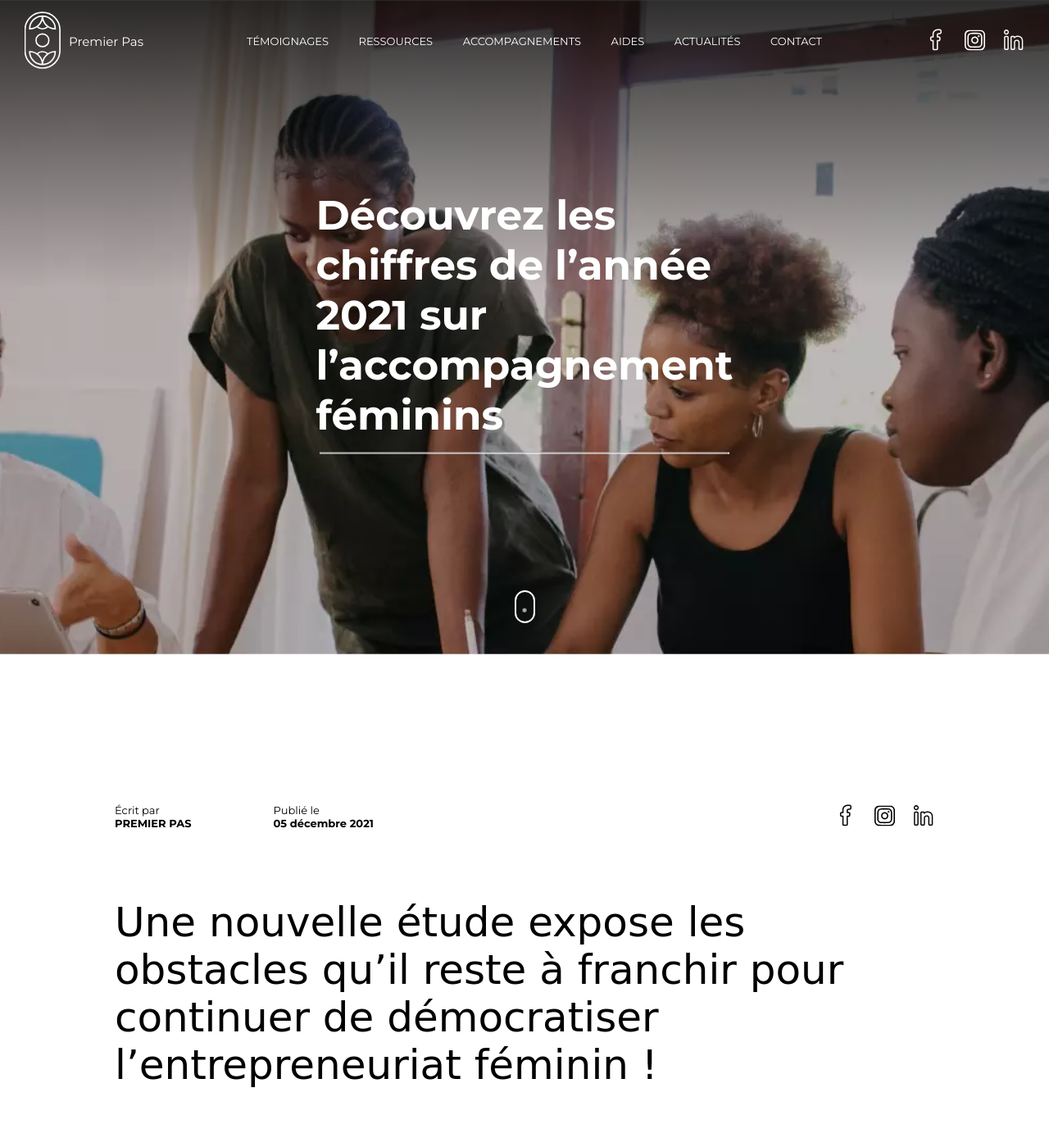
After one commit to rilbo/moonwolf, a PHP site: page /article.php in a window 1280 px wide. The commit adds this page. Shown: the top 1388 px of the page at 82% size. Run offline with PHP 8.4, Linux system fonts and the light colour scheme; style sheets or scripts are compiled from the project's sources; some web fonts are replaced.

Commit message:
ajout page article

```diff
--- /dev/null
+++ b/article.php
@@ -0,0 +1,162 @@
+<!DOCTYPE html>
+<html lang="en">
+<?php
+include_once "./src/include/head.inc.php";
+?>
+<body>
+<header>
+  <nav>
+    <input type="checkbox" id="nav-check" />
+
+    <div class="nav-logo">
+      <a href="/">
+        <svg xmlns="http://www.w3.org/2000/svg" xmlns:xlink="http://www.w3.org/1999/xlink" width="44" height="70" viewBox="0 0 53 83">
+            <path id="Tracé_13" data-name="Tracé 13" d="M28.651,3A25.651,25.651,0,0,1,54.3,28.651V59.432a25.651,25.651,0,0,1-51.3,0V28.651A25.651,25.651,0,0,1,28.651,3" transform="translate(-2.384 -2.384)" fill="none" stroke="#fff" stroke-miterlimit="10" stroke-width="2"/>
+            <path id="Tracé_14" data-name="Tracé 14" d="M47.469,85.174h0a10.854,10.854,0,0,1,15.35,0m11.136-3.179a18.811,18.811,0,0,1-18.811,18.811h0A18.811,18.811,0,0,1,73.954,81.995ZM55.144,100.805A18.811,18.811,0,0,0,36.333,81.995a18.811,18.811,0,0,0,18.811,18.811ZM62.819,45.3h0a10.854,10.854,0,0,1-15.35,0M36.333,48.477a18.811,18.811,0,0,1,18.811-18.81A18.811,18.811,0,0,1,36.333,48.478Zm18.811-18.81A18.811,18.811,0,0,0,73.954,48.478h0A18.811,18.811,0,0,0,55.144,29.667Z" transform="translate(-28.877 -23.579)" fill="none" stroke="#fff" stroke-linecap="round" stroke-miterlimit="10" stroke-width="2"/>
+            <path id="Tracé_15" data-name="Tracé 15" d="M100.977,166.572a9.405,9.405,0,1,1-9.405-9.405A9.405,9.405,0,0,1,100.977,166.572Z" transform="translate(-65.305 -124.915)" fill="none" stroke="#fff" stroke-linecap="round" stroke-miterlimit="10" stroke-width="2"/>
+        </svg>
+      </a>
+      <p>Premier Pas</p>
+    </div>
+
+    <div class="nav-btn">
+      <label for="nav-check">
+        <span></span>
+        <span></span>
+        <span></span>
+      </label>
+    </div>
+    <ul class="nav-links">
+      <li><a href="#div__temoignages">Témoignages</a></li>
+      <li><a href="#div__ressources">Ressources</a></li>
+      <li><a href="#div__offres">Accompagnements</a></li>
+      <li><a href="#div__aides_femmes">Aides</a></li>
+      <li><a href="#div__actualites">Actualités</a></li>
+      <li><a href="#div__contact">Contact</a></li>
+    </ul>
+    <div class="nav-icons">
+      <a target="_blank" href="https://www.facebook.com/Premier-Pas-103213425532596">
+        <svg width="27" height="27" viewBox="0 0 27 27" fill="none" xmlns="http://www.w3.org/2000/svg">
+          <path d="M14.8069 7.76663C14.8069 5.90949 15.7445 5.90949 16.6821 5.90949H17.8072C17.995 5.91199 18.1815 5.87718 18.3555 5.80714C18.5295 5.73709 18.6877 5.63322 18.8205 5.50165C18.9533 5.37009 19.0582 5.2135 19.1289 5.04113C19.1997 4.86876 19.2348 4.6841 19.2323 4.49806V2.75234C19.2323 2.56542 19.1948 2.38035 19.122 2.20789C19.0492 2.03543 18.9426 1.879 18.8083 1.74769C18.6739 1.61638 18.5146 1.51281 18.3395 1.44298C18.1645 1.37315 17.9771 1.33846 17.7884 1.34092L15.1257 1.30377C14.3504 1.27407 13.5778 1.41135 12.8612 1.70612C12.1447 2.00089 11.5013 2.44614 10.9753 3.01113C10.4494 3.57613 10.0536 4.24742 9.81509 4.97866C9.57661 5.70991 9.50117 6.4837 9.59399 7.24663V9.93949H8.11262C7.73465 9.93949 7.37217 10.0882 7.10491 10.3529C6.83765 10.6176 6.6875 10.9766 6.6875 11.3509V13.0966C6.6875 13.471 6.83765 13.83 7.10491 14.0947C7.37217 14.3594 7.73465 14.5081 8.11262 14.5081H9.59399V24.4809C9.59399 24.7272 9.69277 24.9634 9.8686 25.1375C10.0444 25.3117 10.2829 25.4095 10.5316 25.4095H13.9256C14.1644 25.3953 14.3886 25.2912 14.5525 25.1186C14.7163 24.946 14.8073 24.7178 14.8069 24.4809V14.5081H16.4571C16.835 14.5081 17.1975 14.3594 17.4648 14.0947C17.732 13.83 17.8822 13.471 17.8822 13.0966V11.3509C17.8822 10.9766 17.732 10.6176 17.4648 10.3529C17.1975 10.0882 16.835 9.93949 16.4571 9.93949H14.8069V7.76663Z" stroke-width="1.5" stroke-linecap="round" stroke-linejoin="round"/>
+        </svg>
+      </a>
+
+      <a target="_blank" href="https://www.instagram.com/premierpas_off/">
+        <svg width="27" height="27" viewBox="0 0 27 26" fill="none" xmlns="http://www.w3.org/2000/svg">
+          <g clip-path="url(#clip0_755_462)">
+            <path d="M21.0026 26.0009H6.01012C5.872 25.9582 5.73764 25.9093 5.59826 25.8754C2.9614 25.2375 1.04528 22.9748 1.02644 20.3367C0.995053 15.7787 0.987519 11.2207 1.02644 6.66391C1.05281 3.63905 3.5729 1.07376 6.60027 1.03609C11.1985 0.978327 15.7979 1.0047 20.3974 1.03609C21.874 1.04362 23.1322 1.66391 24.2045 2.66843C25.1801 3.58506 25.6887 4.74653 25.9976 6.01851V21.011C25.646 21.8397 25.3936 22.7325 24.9202 23.4859C24.0274 24.9048 22.6123 25.628 21.0026 26.0009ZM13.5051 24.3924V24.4389C15.5669 24.4389 17.6286 24.4477 19.6892 24.4314C20.2082 24.4467 20.727 24.3969 21.2336 24.2832C23.2502 23.7445 24.4242 22.121 24.433 19.8482C24.4493 15.6217 24.4556 11.3952 24.4192 7.16617C24.4192 6.45673 24.2936 5.68827 24.0036 5.05417C23.1799 3.27993 21.6656 2.56547 19.7507 2.57049C15.7125 2.58054 11.6731 2.57049 7.63368 2.57049C7.19671 2.57049 6.75472 2.59184 6.32528 2.63202C4.39535 2.81158 2.6839 4.47657 2.64121 6.41404C2.56336 10.4924 2.58721 14.5758 2.57717 18.6541C2.57717 19.341 2.57717 20.0353 2.63744 20.7121C2.78435 22.5642 4.52092 24.3184 6.38682 24.3698C8.75748 24.4427 11.1319 24.3924 13.5051 24.3924Z"/>
+            <path d="M4.40513 13.4999C4.40513 12.0421 4.33858 10.5817 4.4202 9.12896C4.57088 6.4268 6.52593 4.47552 9.20925 4.40897C12.0797 4.33698 14.9522 4.33698 17.8268 4.40897C20.4147 4.47552 22.4262 6.31882 22.5518 8.9042C22.6974 11.9353 22.71 14.9853 22.5518 18.0165C22.4137 20.755 20.2766 22.5908 17.5166 22.6197C14.8308 22.646 12.145 22.6511 9.46038 22.6197C6.53849 22.5833 4.44657 20.4851 4.39007 17.5594C4.36495 16.2071 4.39007 14.8535 4.39007 13.5011L4.40513 13.4999ZM21.0174 13.5514C21.0174 12.0534 21.0676 10.5529 21.0048 9.05739C20.9358 7.39868 19.6638 6.05136 18.0176 6.00993C15.0443 5.93626 12.0692 5.93375 9.09248 6.00239C7.31699 6.0476 6.0425 7.36352 6.00483 9.14152C5.94331 12.0747 5.95084 15.0117 6.00483 17.9449C6.03748 19.5697 7.37475 20.9584 8.98952 20.9961C12.0031 21.0664 15.0196 21.0664 18.039 20.9961C19.6136 20.9584 20.9395 19.5483 20.9986 17.9826C21.0588 16.5084 21.0161 15.0293 21.0161 13.5514H21.0174Z" />
+            <path d="M17.9127 13.4775C17.9174 14.3504 17.6627 15.2051 17.181 15.933C16.6992 16.661 16.0121 17.2294 15.2067 17.5662C14.4014 17.903 13.5141 17.993 12.6576 17.8248C11.801 17.6566 11.0137 17.2377 10.3956 16.6213C9.77742 16.005 9.3563 15.2189 9.18562 14.3628C9.01495 13.5067 9.10241 12.6192 9.43692 11.8129C9.77143 11.0066 10.3379 10.3179 11.0645 9.83401C11.7911 9.35016 12.645 9.09304 13.5179 9.09527C14.0948 9.09245 14.6665 9.20379 15.2001 9.42286C15.7338 9.64193 16.2188 9.96442 16.6273 10.3717C17.0358 10.7791 17.3597 11.2632 17.5803 11.7962C17.8009 12.3292 17.9138 12.9006 17.9127 13.4775ZM13.4928 16.3655C14.059 16.3682 14.6133 16.203 15.0856 15.8907C15.5579 15.5784 15.927 15.133 16.1462 14.6109C16.3654 14.0889 16.4249 13.5135 16.3171 12.9577C16.2093 12.4018 15.9391 11.8904 15.5407 11.4881C15.1422 11.0858 14.6334 10.8106 14.0786 10.6975C13.5238 10.5843 12.9479 10.6383 12.4238 10.8524C11.8996 11.0666 11.4507 11.4313 11.1339 11.9006C10.817 12.3699 10.6465 12.9226 10.6437 13.4888C10.645 14.2466 10.9447 14.9734 11.4779 15.5118C12.0112 16.0502 12.735 16.3569 13.4928 16.3655Z" />
+            <path d="M19.4961 8.71725C19.477 9.02053 19.3459 9.30589 19.1282 9.51797C18.9106 9.73004 18.6219 9.85369 18.3183 9.86492C18.162 9.86603 18.0071 9.83583 17.8626 9.7761C17.7182 9.71636 17.5872 9.6283 17.4774 9.51712C17.3675 9.40594 17.2811 9.27388 17.2231 9.12874C17.1652 8.9836 17.1368 8.82833 17.1399 8.67207C17.1429 8.51581 17.1772 8.36174 17.2407 8.21895C17.3042 8.07616 17.3957 7.94754 17.5098 7.84069C17.6238 7.73383 17.7581 7.6509 17.9047 7.59679C18.0514 7.54268 18.2073 7.51849 18.3635 7.52564C18.6667 7.54775 18.9507 7.6821 19.1602 7.90245C19.3696 8.1228 19.4894 8.41332 19.4961 8.71725ZM18.882 8.64066C18.5832 8.49249 18.4187 8.34432 18.2705 8.35939C18.1967 8.38819 18.1318 8.436 18.0824 8.49796C18.033 8.55993 18.0009 8.63384 17.9893 8.71223C18.0043 8.83779 18.2115 9.03367 18.3258 9.0274C18.4689 9.01986 18.6108 8.84156 18.882 8.64066Z" />
+          </g>
+          <defs>
+            <clipPath id="clip0_755_462">
+              <rect width="25" height="25" fill="white" transform="translate(1 1)"/>
+            </clipPath>
+          </defs>
+        </svg>
+      </a>
+      <a target="_blank" href="https://www.linkedin.com/company/premier-pas-off/">
+        <svg width="27" height="27" viewBox="0 0 28 26" fill="none" xmlns="http://www.w3.org/2000/svg">
+          <path d="M7.62072 3.17548C7.62581 3.82424 7.37297 4.44893 6.91684 4.91457C6.46071 5.38022 5.83791 5.64944 5.18301 5.66405C4.52947 5.64031 3.91012 5.3688 3.45295 4.90566C2.99578 4.44251 2.73574 3.82312 2.72656 3.17548C2.75497 2.54449 3.02458 1.94781 3.48072 1.50639C3.93687 1.06498 4.54542 0.811853 5.18301 0.79834C5.81875 0.812106 6.42516 1.06586 6.87827 1.50771C7.33138 1.94956 7.59696 2.54615 7.62072 3.17548ZM2.98908 10.0841C2.98908 8.65405 3.90791 8.87691 5.18301 8.87691C6.45812 8.87691 7.35819 8.65405 7.35819 10.0841V24.0126C7.35819 25.4612 6.43937 25.1641 5.18301 25.1641C3.92666 25.1641 2.98908 25.4612 2.98908 24.0126V10.0841Z" stroke-width="1.5" stroke-linecap="round" stroke-linejoin="round"/>
+          <path d="M11.1455 10.0839C11.1455 9.28536 11.4455 8.98822 11.9143 8.89536C12.3831 8.8025 13.9957 8.89536 14.5583 8.89536C15.1208 8.89536 15.3459 9.80536 15.3271 10.4925C15.8083 9.85289 16.4472 9.34627 17.1826 9.02111C17.918 8.69595 18.7254 8.56314 19.5274 8.63536C20.3151 8.58767 21.104 8.70462 21.843 8.97862C22.582 9.25261 23.2545 9.67751 23.8169 10.2257C24.3793 10.7739 24.8189 11.4332 25.1072 12.1606C25.3955 12.8881 25.5261 13.6675 25.4904 14.4482V23.9568C25.4904 25.4054 24.5904 25.1082 23.3153 25.1082C22.0402 25.1082 21.1401 25.4054 21.1401 23.9568V16.5282C21.173 16.1459 21.1226 15.761 20.992 15.3997C20.8615 15.0384 20.654 14.7092 20.3836 14.4344C20.1133 14.1596 19.7863 13.9456 19.425 13.807C19.0638 13.6684 18.6766 13.6084 18.2898 13.6311C17.9049 13.6214 17.5222 13.6928 17.1672 13.8406C16.8122 13.9884 16.493 14.2092 16.2306 14.4883C15.9682 14.7675 15.7687 15.0987 15.6453 15.46C15.5218 15.8212 15.4773 16.2043 15.5146 16.5839V24.0125C15.5146 25.4611 14.5958 25.1639 13.3207 25.1639C12.0456 25.1639 11.1455 25.4611 11.1455 24.0125V10.0839Z" stroke-width="1.5" stroke-linecap="round" stroke-linejoin="round"/>
+        </svg>
+      </a>
+    </div>
+  </nav>
+
+  <div id="div__first_view">
+    <div id="filtre"></div>
+    <figure>
+      <picture>
+        <source srcset="assets/img/Fond-tablette.webp" media="(max-width: 1024px)" type="image/webp">
+        <source srcset="assets/img/Fond-tablette.png" media="(max-width: 1024px)" type="image/png">
+        <source srcset="assets/img/Fond.webp" type="image/webp">
+        <img src="assets/img/Fond.png" alt="Femme souriant à l'objectif">
+        <picture>
+    </figure>
+    <div class="first_view__text--center">
+        <h1>Découvrez les chiffres de l’année 2021 sur l’accompagnement féminins</h1>
+        <hr />
+    </div>
+    <div class="mouse">
+      <div class="mouse-shape">
+        <div class="mouse-animation"></div>
+      </div>
+    </div>
+  </div>
+</header>
+
+<section id="div__article">
+   <div>
+        <article class="article_header">
+            <div>
+            <p>Écrit par<br><span>PREMIER PAS</span></p>
+            <p>Publié le<br><span>05 décembre 2021</span></p>
+            </div>
+            <div class="nav-icons">
+      <a target="_blank" href="https://www.facebook.com/Premier-Pas-103213425532596">
+        <svg width="27" height="27" viewBox="0 0 27 27" fill="none" xmlns="http://www.w3.org/2000/svg">
+          <path d="M14.8069 7.76663C14.8069 5.90949 15.7445 5.90949 16.6821 5.90949H17.8072C17.995 5.91199 18.1815 5.87718 18.3555 5.80714C18.5295 5.73709 18.6877 5.63322 18.8205 5.50165C18.9533 5.37009 19.0582 5.2135 19.1289 5.04113C19.1997 4.86876 19.2348 4.6841 19.2323 4.49806V2.75234C19.2323 2.56542 19.1948 2.38035 19.122 2.20789C19.0492 2.03543 18.9426 1.879 18.8083 1.74769C18.6739 1.61638 18.5146 1.51281 18.3395 1.44298C18.1645 1.37315 17.9771 1.33846 17.7884 1.34092L15.1257 1.30377C14.3504 1.27407 13.5778 1.41135 12.8612 1.70612C12.1447 2.00089 11.5013 2.44614 10.9753 3.01113C10.4494 3.57613 10.0536 4.24742 9.81509 4.97866C9.57661 5.70991 9.50117 6.4837 9.59399 7.24663V9.93949H8.11262C7.73465 9.93949 7.37217 10.0882 7.10491 10.3529C6.83765 10.6176 6.6875 10.9766 6.6875 11.3509V13.0966C6.6875 13.471 6.83765 13.83 7.10491 14.0947C7.37217 14.3594 7.73465 14.5081 8.11262 14.5081H9.59399V24.4809C9.59399 24.7272 9.69277 24.9634 9.8686 25.1375C10.0444 25.3117 10.2829 25.4095 10.5316 25.4095H13.9256C14.1644 25.3953 14.3886 25.2912 14.5525 25.1186C14.7163 24.946 14.8073 24.7178 14.8069 24.4809V14.5081H16.4571C16.835 14.5081 17.1975 14.3594 17.4648 14.0947C17.732 13.83 17.8822 13.471 17.8822 13.0966V11.3509C17.8822 10.9766 17.732 10.6176 17.4648 10.3529C17.1975 10.0882 16.835 9.93949 16.4571 9.93949H14.8069V7.76663Z" stroke-width="1.5" stroke-linecap="round" stroke-linejoin="round"/>
+        </svg>
+      </a>
+
+      <a target="_blank" href="https://www.instagram.com/premierpas_off/">
+        <svg width="27" height="27" viewBox="0 0 27 26" fill="none" xmlns="http://www.w3.org/2000/svg">
+          <g clip-path="url(#clip0_755_462)">
+            <path d="M21.0026 26.0009H6.01012C5.872 25.9582 5.73764 25.9093 5.59826 25.8754C2.9614 25.2375 1.04528 22.9748 1.02644 20.3367C0.995053 15.7787 0.987519 11.2207 1.02644 6.66391C1.05281 3.63905 3.5729 1.07376 6.60027 1.03609C11.1985 0.978327 15.7979 1.0047 20.3974 1.03609C21.874 1.04362 23.1322 1.66391 24.2045 2.66843C25.1801 3.58506 25.6887 4.74653 25.9976 6.01851V21.011C25.646 21.8397 25.3936 22.7325 24.9202 23.4859C24.0274 24.9048 22.6123 25.628 21.0026 26.0009ZM13.5051 24.3924V24.4389C15.5669 24.4389 17.6286 24.4477 19.6892 24.4314C20.2082 24.4467 20.727 24.3969 21.2336 24.2832C23.2502 23.7445 24.4242 22.121 24.433 19.8482C24.4493 15.6217 24.4556 11.3952 24.4192 7.16617C24.4192 6.45673 24.2936 5.68827 24.0036 5.05417C23.1799 3.27993 21.6656 2.56547 19.7507 2.57049C15.7125 2.58054 11.6731 2.57049 7.63368 2.57049C7.19671 2.57049 6.75472 2.59184 6.32528 2.63202C4.39535 2.81158 2.6839 4.47657 2.64121 6.41404C2.56336 10.4924 2.58721 14.5758 2.57717 18.6541C2.57717 19.341 2.57717 20.0353 2.63744 20.7121C2.78435 22.5642 4.52092 24.3184 6.38682 24.3698C8.75748 24.4427 11.1319 24.3924 13.5051 24.3924Z"/>
+            <path d="M4.40513 13.4999C4.40513 12.0421 4.33858 10.5817 4.4202 9.12896C4.57088 6.4268 6.52593 4.47552 9.20925 4.40897C12.0797 4.33698 14.9522 4.33698 17.8268 4.40897C20.4147 4.47552 22.4262 6.31882 22.5518 8.9042C22.6974 11.9353 22.71 14.9853 22.5518 18.0165C22.4137 20.755 20.2766 22.5908 17.5166 22.6197C14.8308 22.646 12.145 22.6511 9.46038 22.6197C6.53849 22.5833 4.44657 20.4851 4.39007 17.5594C4.36495 16.2071 4.39007 14.8535 4.39007 13.5011L4.40513 13.4999ZM21.0174 13.5514C21.0174 12.0534 21.0676 10.5529 21.0048 9.05739C20.9358 7.39868 19.6638 6.05136 18.0176 6.00993C15.0443 5.93626 12.0692 5.93375 9.09248 6.00239C7.31699 6.0476 6.0425 7.36352 6.00483 9.14152C5.94331 12.0747 5.95084 15.0117 6.00483 17.9449C6.03748 19.5697 7.37475 20.9584 8.98952 20.9961C12.0031 21.0664 15.0196 21.0664 18.039 20.9961C19.6136 20.9584 20.9395 19.5483 20.9986 17.9826C21.0588 16.5084 21.0161 15.0293 21.0161 13.5514H21.0174Z" />
+            <path d="M17.9127 13.4775C17.9174 14.3504 17.6627 15.2051 17.181 15.933C16.6992 16.661 16.0121 17.2294 15.2067 17.5662C14.4014 17.903 13.5141 17.993 12.6576 17.8248C11.801 17.6566 11.0137 17.2377 10.3956 16.6213C9.77742 16.005 9.3563 15.2189 9.18562 14.3628C9.01495 13.5067 9.10241 12.6192 9.43692 11.8129C9.77143 11.0066 10.3379 10.3179 11.0645 9.83401C11.7911 9.35016 12.645 9.09304 13.5179 9.09527C14.0948 9.09245 14.6665 9.20379 15.2001 9.42286C15.7338 9.64193 16.2188 9.96442 16.6273 10.3717C17.0358 10.7791 17.3597 11.2632 17.5803 11.7962C17.8009 12.3292 17.9138 12.9006 17.9127 13.4775ZM13.4928 16.3655C14.059 16.3682 14.6133 16.203 15.0856 15.8907C15.5579 15.5784 15.927 15.133 16.1462 14.6109C16.3654 14.0889 16.4249 13.5135 16.3171 12.9577C16.2093 12.4018 15.9391 11.8904 15.5407 11.4881C15.1422 11.0858 14.6334 10.8106 14.0786 10.6975C13.5238 10.5843 12.9479 10.6383 12.4238 10.8524C11.8996 11.0666 11.4507 11.4313 11.1339 11.9006C10.817 12.3699 10.6465 12.9226 10.6437 13.4888C10.645 14.2466 10.9447 14.9734 11.4779 15.5118C12.0112 16.0502 12.735 16.3569 13.4928 16.3655Z" />
+            <path d="M19.4961 8.71725C19.477 9.02053 19.3459 9.30589 19.1282 9.51797C18.9106 9.73004 18.6219 9.85369 18.3183 9.86492C18.162 9.86603 18.0071 9.83583 17.8626 9.7761C17.7182 9.71636 17.5872 9.6283 17.4774 9.51712C17.3675 9.40594 17.2811 9.27388 17.2231 9.12874C17.1652 8.9836 17.1368 8.82833 17.1399 8.67207C17.1429 8.51581 17.1772 8.36174 17.2407 8.21895C17.3042 8.07616 17.3957 7.94754 17.5098 7.84069C17.6238 7.73383 17.7581 7.6509 17.9047 7.59679C18.0514 7.54268 18.2073 7.51849 18.3635 7.52564C18.6667 7.54775 18.9507 7.6821 19.1602 7.90245C19.3696 8.1228 19.4894 8.41332 19.4961 8.71725ZM18.882 8.64066C18.5832 8.49249 18.4187 8.34432 18.2705 8.35939C18.1967 8.38819 18.1318 8.436 18.0824 8.49796C18.033 8.55993 18.0009 8.63384 17.9893 8.71223C18.0043 8.83779 18.2115 9.03367 18.3258 9.0274C18.4689 9.01986 18.6108 8.84156 18.882 8.64066Z" />
+          </g>
+          <defs>
+            <clipPath id="clip0_755_462">
+              <rect width="25" height="25" fill="white" transform="translate(1 1)"/>
+            </clipPath>
+          </defs>
+        </svg>
+      </a>
+      <a target="_blank" href="https://www.linkedin.com/company/premier-pas-off/">
+        <svg width="27" height="27" viewBox="0 0 28 26" fill="none" xmlns="http://www.w3.org/2000/svg">
+          <path d="M7.62072 3.17548C7.62581 3.82424 7.37297 4.44893 6.91684 4.91457C6.46071 5.38022 5.83791 5.64944 5.18301 5.66405C4.52947 5.64031 3.91012 5.3688 3.45295 4.90566C2.99578 4.44251 2.73574 3.82312 2.72656 3.17548C2.75497 2.54449 3.02458 1.94781 3.48072 1.50639C3.93687 1.06498 4.54542 0.811853 5.18301 0.79834C5.81875 0.812106 6.42516 1.06586 6.87827 1.50771C7.33138 1.94956 7.59696 2.54615 7.62072 3.17548ZM2.98908 10.0841C2.98908 8.65405 3.90791 8.87691 5.18301 8.87691C6.45812 8.87691 7.35819 8.65405 7.35819 10.0841V24.0126C7.35819 25.4612 6.43937 25.1641 5.18301 25.1641C3.92666 25.1641 2.98908 25.4612 2.98908 24.0126V10.0841Z" stroke-width="1.5" stroke-linecap="round" stroke-linejoin="round"/>
+          <path d="M11.1455 10.0839C11.1455 9.28536 11.4455 8.98822 11.9143 8.89536C12.3831 8.8025 13.9957 8.89536 14.5583 8.89536C15.1208 8.89536 15.3459 9.80536 15.3271 10.4925C15.8083 9.85289 16.4472 9.34627 17.1826 9.02111C17.918 8.69595 18.7254 8.56314 19.5274 8.63536C20.3151 8.58767 21.104 8.70462 21.843 8.97862C22.582 9.25261 23.2545 9.67751 23.8169 10.2257C24.3793 10.7739 24.8189 11.4332 25.1072 12.1606C25.3955 12.8881 25.5261 13.6675 25.4904 14.4482V23.9568C25.4904 25.4054 24.5904 25.1082 23.3153 25.1082C22.0402 25.1082 21.1401 25.4054 21.1401 23.9568V16.5282C21.173 16.1459 21.1226 15.761 20.992 15.3997C20.8615 15.0384 20.654 14.7092 20.3836 14.4344C20.1133 14.1596 19.7863 13.9456 19.425 13.807C19.0638 13.6684 18.6766 13.6084 18.2898 13.6311C17.9049 13.6214 17.5222 13.6928 17.1672 13.8406C16.8122 13.9884 16.493 14.2092 16.2306 14.4883C15.9682 14.7675 15.7687 15.0987 15.6453 15.46C15.5218 15.8212 15.4773 16.2043 15.5146 16.5839V24.0125C15.5146 25.4611 14.5958 25.1639 13.3207 25.1639C12.0456 25.1639 11.1455 25.4611 11.1455 24.0125V10.0839Z" stroke-width="1.5" stroke-linecap="round" stroke-linejoin="round"/>
+        </svg>
+      </a>
+    </div>
+        </article class="article_title">
+          <h2>Une nouvelle étude expose les obstacles qu’il reste à franchir pour continuer de démocratiser l’entrepreneuriat féminin !</h2>
+        <article>
+
+        </article>
+
+        <article class="article_texte">
+            <div>
+          <p>« Pour aider les femmes à se lancer dans l’entrepreneuriat, l’essentiel se trouve dans l’accompagnement.
+              Tout d’abord, par les proches qui sont les premiers soutiens d’un projet. Mais aussi par des instances, des organisations locales, des entreprises qui croient en elles.
+              De plus en plus de femmes rêvent d’entreprendre ou de se lancer en freelance, <span>afin de créer le métier qui leur ressemble</span>.
+
+              <br><br>C’est aussi pour ça que nous avons crée Premier Pas : pour aider ces femmes entrepreneures,
+              un public trop souvent laissé de côté, à concrétiser leurs projets, les rendre pérennes et les mettre en lumière par la création d’un positionnement différenciant, d’une image de marque propre,
+              et par la maîtrise de leviers digitaux tels qu’un site internet performant, le référencement naturel et payant, la communication sur les réseaux sociaux, etc »
+              <br><br>
+            </p>
+            <p>
+            Dans l’Hexagone, la part d’entreprises individuelles créées par des femmes est de 40%. Si on élargit le spectre à l’ensemble des entreprises, la proportion baisse à 30% selon les dernières données.
+            C’est un chiffre qui n’a pas augmenté depuis 10 ans. C’est encourageant, mais il y a encore du chemin à faire, surtout quand on considère que 82% des femmes de la population active ont déjà envisagé l’entrepreneuriat parmi les choix possibles d’orientation professionnelle contre 86% des hommes.
+            La différence est donc dans l’application de cette idée, parfois de cette envie : on pousse peu les femmes à entreprendre. Ce qui est vraiment dommage. <br><br>
+
+            Les femmes sont pourtant des entrepreneures qui ont à cœur de réussir, d’impacter les autres. 60% des femmes voient l’entrepreneuriat comme une forme d’engagement pour changer la société,
+            contre 51% chez les hommes. C’est aussi un moyen de « donner plus de sens à leur vie » pour 35% d’entre elles, contre 21% pour les hommes.
+            </p>
+            </div>
+            <img src="assets/img/femme1.png" alt="article_femme">
+        </article>
+   </div>
+</section>
+
+<?php
+        include_once "./src/include/newsletter.inc.php";
+        include_once "./src/include/footer.inc.php";
+?>
+</body>
+</html>
--- /dev/null
+++ b/src/sass/libs/_article.scss
@@ -0,0 +1,76 @@
+#div__article{
+    padding: 180px 140px;
+    .article_header{
+        display: flex;
+        flex-direction: row;
+        justify-content: space-between;
+        margin-bottom: 84px;
+        span{
+            font-weight: bold;
+        }
+        div{
+            display: flex;
+            flex-direction: row;
+            p:first-child{
+                margin-right: 100px;
+            }
+        }
+
+    }
+
+
+
+    .nav-icons{
+        text-align: right;
+        color: $details-color;
+
+        display: flex;
+        justify-content: space-between;
+        align-items: center;
+        gap: 0px 20px;
+      a{
+        height:30px;
+        @media (max-width: 760px){
+          height:20px;
+        }
+      }
+      @media (max-width: 760px){
+        gap: 0px 10px;
+      }
+      svg{
+        stroke: black;
+        g path{
+          fill: black;
+          stroke: none;
+        }
+      }
+
+    }
+    h3{
+        color: $details-color;
+    }
+
+    .article_texte{
+        margin-top: 63px;
+        display: flex;
+        justify-content: space-between;
+        div{
+            display: flex;
+            flex-direction: column;
+            justify-content: space-between;
+            width: 664px;
+            span{
+                font-weight: bold;
+            }
+        }
+
+        img{
+            width: 466px;
+            height: 402px;
+            object-fit: cover;
+            border-radius: 25px;
+        }
+    }
+
+
+}
--- a/src/sass/style.scss
+++ b/src/sass/style.scss
@@ -21,3 +21,4 @@
 @import "libs/thank";
 @import "libs/404";
 @import "libs/accompagnements";
+@import "libs/article";
```
